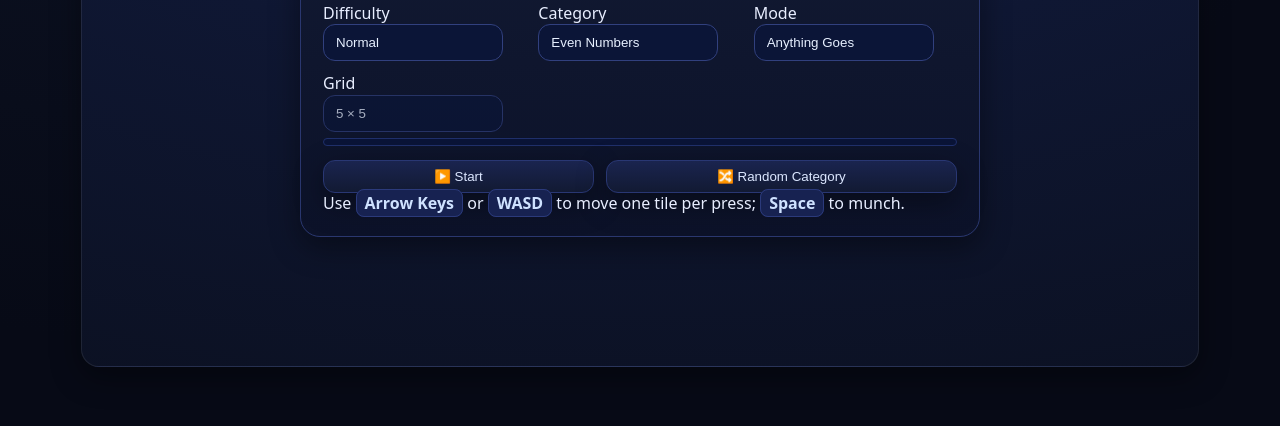
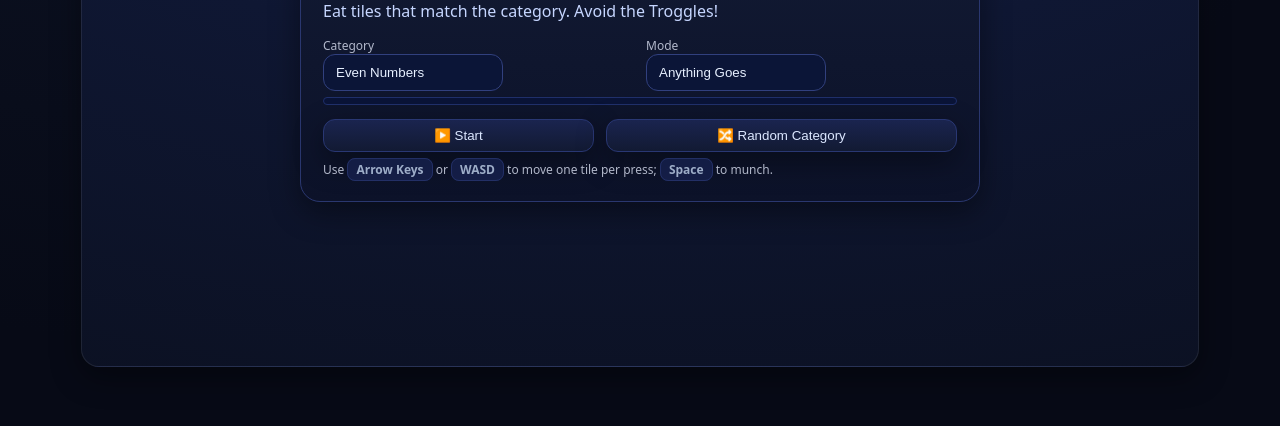
Before and after one commit to AncBuckley/AncBuckley.github.io, a plain HTML site: page MooseMuncher/index.html in a window 1280 px wide. Shown: the part 374-800 px from the top of the page. Drawn offline with Linux system fonts and the light colour scheme.

Commit message:
Add files via upload

```diff
--- a/MooseMuncher/index.html
+++ b/MooseMuncher/index.html
@@ -23,7 +23,7 @@
     </div>
 
     <div class="wrap">
-      <canvas id="game"></canvas>
+      <canvas id="game" width="1200" height="800"></canvas>
 
       <!-- Start Menu -->
       <div id="menu" class="overlay">
@@ -32,29 +32,14 @@
           <p>Eat tiles that match the category. Avoid the Troggles!</p>
           <div class="row" style="margin:10px 0 6px">
             <label>
-              <div class="label">Difficulty</div>
-              <select id="difficulty" class="select">
-                <option value="easy">Easy</option>
-                <option value="normal" selected>Normal</option>
-                <option value="hard">Hard</option>
-              </select>
-            </label>
-            <label>
-              <div class="label">Category</div>
+              <div style="opacity:.75; font-size:12px">Category</div>
               <select id="categorySelect" class="select"></select>
             </label>
             <label>
-              <div class="label">Mode</div>
+              <div style="opacity:.75; font-size:12px">Mode</div>
               <select id="modeSelect" class="select">
                 <option value="classic" selected>Classic</option>
                 <option value="math">Math</option>
-              </select>
-            </label>
-            <!-- Grid is locked to 5×5 in code; dropdown kept for future use -->
-            <label>
-              <div class="label">Grid</div>
-              <select id="gridSelect" class="select" disabled>
-                <option value="5x5" selected>5 × 5</option>
               </select>
             </label>
           </div>
@@ -63,7 +48,7 @@
             <button class="btn" id="startBtn">▶️ Start</button>
             <button class="btn" id="shuffleBtn">🔀 Random Category</button>
           </div>
-          <div class="hint">Use <span class="kbd">Arrow Keys</span> or <span class="kbd">WASD</span> to move one tile per press; <span class="kbd">Space</span> to munch.</div>
+          <div style="opacity:.75; font-size:12px; margin-top:10px">Use <span class="kbd">Arrow Keys</span> or <span class="kbd">WASD</span> to move one tile per press; <span class="kbd">Space</span> to munch.</div>
         </div>
       </div>
 
@@ -72,11 +57,11 @@
         <div class="card">
           <h1>How to Play</h1>
           <div class="help-list">
-            <div><strong>Goal:</strong> Eat all tiles that match the category (shown top-left) to clear the level.</div>
+            <div><strong>Goal:</strong> Eat all tiles that match the category (shown top‑left) to clear the level.</div>
             <div><strong>Move:</strong> One tile per key press. No holding.</div>
             <div><strong>Eat:</strong> Press <span class="kbd">Space</span> (or <span class="kbd">Enter</span>) while on a tile.</div>
             <div><strong>Beware:</strong> Troggles step once every 3 seconds.</div>
-            <div><strong>Power-ups:</strong> Stars freeze Troggles for ~3.5s.</div>
+            <div><strong>Power‑ups:</strong> Stars freeze Troggles for ~3.5s.</div>
             <div><strong>Scoring:</strong> +100 correct, −50 wrong, +500 level bonus.</div>
             <div><strong>Math Mode:</strong> Fill the right meter with correct answers to level up. Each level needs 2× more than the last; wrong answers drain the meter. Category changes every level.</div>
           </div>
```
